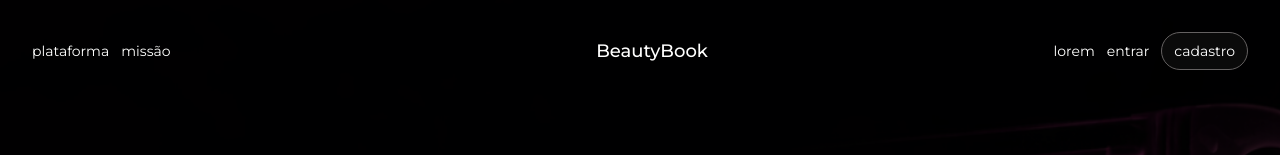
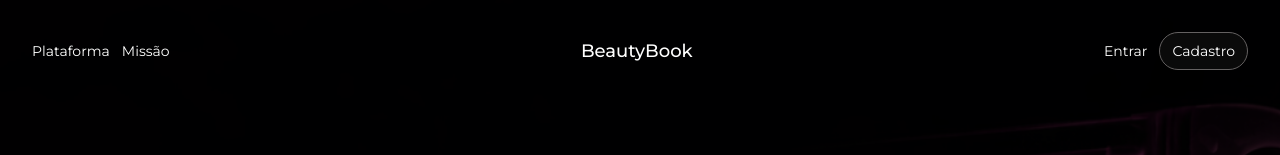
Before and after one commit to rogeranacleto/beautybook-app, a React (Vite) app: page / in a window 1280 px wide. Shown: the top 155 px of the page. Built offline with nearby package versions, Linux system fonts and the light colour scheme.

Commit message:
feat: layout change

```diff
--- a/src/components/Header/index.tsx
+++ b/src/components/Header/index.tsx
@@ -1,29 +1,34 @@
 import { Link } from "react-router";
 export function Header(){
+function scrollToSection(id: string) {
+  const element = document.getElementById(id);
+  if (element) element.scrollIntoView({ behavior: "smooth" });
+}
     return (
       <div className="max-w-screen bg-transparent">
         <nav className="flex justify-between p-8 items-center">
           <div className="flex gap-3 items-center">
-              <p className="text-sm hover:text-[#f0a] duration-300 ease-in-out">
-                plataforma
-              </p>
-              <p className="text-sm hover:text-[#f0a] duration-300 ease-in-out">
-                missão
-              </p>
+            <button className="text-sm hover:text-[#f0a] duration-300 ease-in-out cursor-pointer" onClick={() => scrollToSection("platform")}>
+              Plataforma
+            </button>
+            <button className="text-sm hover:text-[#f0a] duration-300 ease-in-out cursor-pointer" onClick={() => scrollToSection("mission")}>
+              Missão
+            </button>
           </div>
           <div>
-            <h1 className="font-medium text-lg text-center ml-20">
+            <h1 className="font-medium text-lg text-center">
               BeautyBook
             </h1>
           </div>
           <div className="flex gap-3 items-center">
-            <p className="text-sm">lorem</p>
             <Link to={"/login"}>
-              <p className="text-sm">entrar</p>
+              <p className="text-sm hover:text-[#f0a] duration-300 ease-in-out cursor-pointer">
+                Entrar
+              </p>
             </Link>
             <Link to={"/signup"}>
-              <p className="text-sm bg-[#0A0A0A] border border-solid border-[#646161] pl-3 pr-3 pt-2 pb-2 rounded-3xl cursor-pointer">
-                cadastro
+              <p className="text-sm bg-[#0A0A0A] border border-solid border-[#646161] pl-3 pr-3 pt-2 pb-2 rounded-3xl cursor-pointer hover:bg-[#f0a] duration-300 ease-in-out hover:border-black">
+                Cadastro
               </p>
             </Link>
           </div>
```
